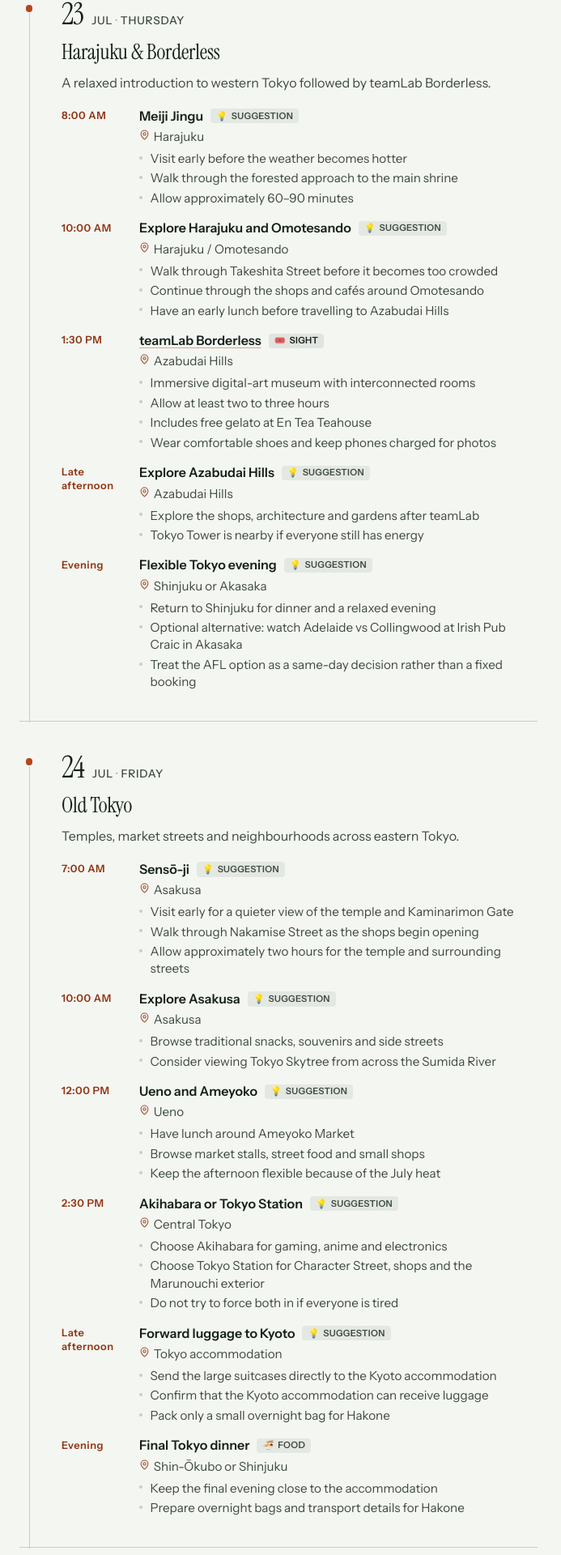
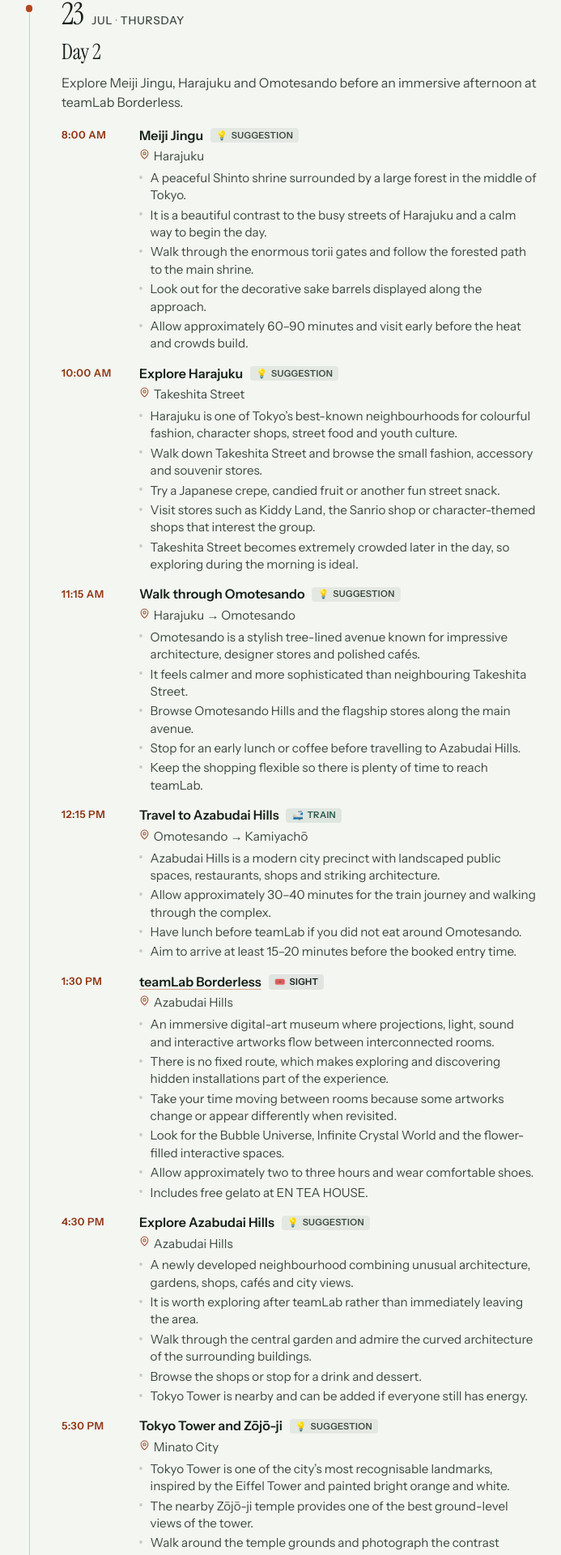
Before and after one commit to kathrynfieg/japan-itinerary-2026, a Vue app: page / in a window 1280 px wide. Shown: the part 3783-5703 px from the top of the page at 81% size, without its empty margins (296-989 px from the left). Built offline with nearby package versions, Linux system fonts and the light colour scheme.

Commit message:
update 23 Jul plans

```diff
--- a/src/data/trip.ts
+++ b/src/data/trip.ts
@@ -262,9 +262,9 @@ export const days: Day[] = [
     id: 'jul-23',
     date: '2026-07-23',
     weekday: 'Thursday',
-    title: 'Harajuku & Borderless',
+    title: 'Day 2',
     summary:
-      'A relaxed introduction to western Tokyo followed by teamLab Borderless.',
+      'Explore Meiji Jingu, Harajuku and Omotesando before an immersive afternoon at teamLab Borderless.',
     activities: [
       {
         time: '8:00 AM',
@@ -272,20 +272,49 @@ export const days: Day[] = [
         place: 'Harajuku',
         type: 'suggestion',
         notes: [
-          'Visit early before the weather becomes hotter',
-          'Walk through the forested approach to the main shrine',
-          'Allow approximately 60–90 minutes',
+          'A peaceful Shinto shrine surrounded by a large forest in the middle of Tokyo.',
+          'It is a beautiful contrast to the busy streets of Harajuku and a calm way to begin the day.',
+          'Walk through the enormous torii gates and follow the forested path to the main shrine.',
+          'Look out for the decorative sake barrels displayed along the approach.',
+          'Allow approximately 60–90 minutes and visit early before the heat and crowds build.',
         ],
       },
       {
         time: '10:00 AM',
-        title: 'Explore Harajuku and Omotesando',
-        place: 'Harajuku / Omotesando',
+        title: 'Explore Harajuku',
+        place: 'Takeshita Street',
         type: 'suggestion',
         notes: [
-          'Walk through Takeshita Street before it becomes too crowded',
-          'Continue through the shops and cafés around Omotesando',
-          'Have an early lunch before travelling to Azabudai Hills',
+          'Harajuku is one of Tokyo’s best-known neighbourhoods for colourful fashion, character shops, street food and youth culture.',
+          'Walk down Takeshita Street and browse the small fashion, accessory and souvenir stores.',
+          'Try a Japanese crepe, candied fruit or another fun street snack.',
+          'Visit stores such as Kiddy Land, the Sanrio shop or character-themed shops that interest the group.',
+          'Takeshita Street becomes extremely crowded later in the day, so exploring during the morning is ideal.',
+        ],
+      },
+      {
+        time: '11:15 AM',
+        title: 'Walk through Omotesando',
+        place: 'Harajuku → Omotesando',
+        type: 'suggestion',
+        notes: [
+          'Omotesando is a stylish tree-lined avenue known for impressive architecture, designer stores and polished cafés.',
+          'It feels calmer and more sophisticated than neighbouring Takeshita Street.',
+          'Browse Omotesando Hills and the flagship stores along the main avenue.',
+          'Stop for an early lunch or coffee before travelling to Azabudai Hills.',
+          'Keep the shopping flexible so there is plenty of time to reach teamLab.',
+        ],
+      },
+      {
+        time: '12:15 PM',
+        title: 'Travel to Azabudai Hills',
+        place: 'Omotesando → Kamiyachō',
+        type: 'train',
+        notes: [
+          'Azabudai Hills is a modern city precinct with landscaped public spaces, restaurants, shops and striking architecture.',
+          'Allow approximately 30–40 minutes for the train journey and walking through the complex.',
+          'Have lunch before teamLab if you did not eat around Omotesando.',
+          'Aim to arrive at least 15–20 minutes before the booked entry time.',
         ],
       },
       {
@@ -294,32 +323,53 @@ export const days: Day[] = [
         place: 'Azabudai Hills',
         type: 'sight',
         notes: [
-          'Immersive digital-art museum with interconnected rooms',
-          'Allow at least two to three hours',
-          'Includes free gelato at En Tea Teahouse',
-          'Wear comfortable shoes and keep phones charged for photos',
+          'An immersive digital-art museum where projections, light, sound and interactive artworks flow between interconnected rooms.',
+          'There is no fixed route, which makes exploring and discovering hidden installations part of the experience.',
+          'Take your time moving between rooms because some artworks change or appear differently when revisited.',
+          'Look for the Bubble Universe, Infinite Crystal World and the flower-filled interactive spaces.',
+          'Allow approximately two to three hours and wear comfortable shoes.',
+          'Includes free gelato at EN TEA HOUSE.',
         ],
         link: 'https://drive.google.com/drive/folders/1oI5JJRNF8hnhqwVSJO8piNBphGoEIBhT?usp=drive_link',
       },
       {
-        time: 'Late afternoon',
+        time: '4:30 PM',
         title: 'Explore Azabudai Hills',
         place: 'Azabudai Hills',
         type: 'suggestion',
         notes: [
-          'Explore the shops, architecture and gardens after teamLab',
-          'Tokyo Tower is nearby if everyone still has energy',
+          'A newly developed neighbourhood combining unusual architecture, gardens, shops, cafés and city views.',
+          'It is worth exploring after teamLab rather than immediately leaving the area.',
+          'Walk through the central garden and admire the curved architecture of the surrounding buildings.',
+          'Browse the shops or stop for a drink and dessert.',
+          'Tokyo Tower is nearby and can be added if everyone still has energy.',
+        ],
+      },
+      {
+        time: '5:30 PM',
+        title: 'Tokyo Tower and Zōjō-ji',
+        place: 'Minato City',
+        type: 'suggestion',
+        notes: [
+          'Tokyo Tower is one of the city’s most recognisable landmarks, inspired by the Eiffel Tower and painted bright orange and white.',
+          'The nearby Zōjō-ji temple provides one of the best ground-level views of the tower.',
+          'Walk around the temple grounds and photograph the contrast between old Tokyo and the modern skyline.',
+          'Going up Tokyo Tower is optional because Shibuya Sky already provides a major observation-deck experience.',
+          'Skip this stop and head back earlier if the group is tired.',
         ],
       },
       {
         time: 'Evening',
-        title: 'Flexible Tokyo evening',
-        place: 'Shinjuku or Akasaka',
-        type: 'suggestion',
+        title: 'Dinner in Shinjuku',
+        place: 'Shinjuku',
+        type: 'food',
         notes: [
-          'Return to Shinjuku for dinner and a relaxed evening',
-          'Optional alternative: watch Adelaide vs Collingwood at Irish Pub Craic in Akasaka',
-          'Treat the AFL option as a same-day decision rather than a fixed booking',
+          'Shinjuku is one of Tokyo’s busiest entertainment districts, filled with restaurants, neon streets, department stores and late-night activity.',
+          'Explore Omoide Yokocho for narrow lantern-lit alleys and small yakitori restaurants.',
+          'Walk through Kabukichō to see the neon signs and the giant Godzilla head above Hotel Gracery.',
+          'Consider ramen, yakitori, Japanese curry or izakaya-style shared dishes for dinner.',
+          'Keep the evening flexible and return to the accommodation whenever the group begins feeling tired.',
+          'Optional alternative: watch Adelaide vs Collingwood at Irish Pub Craic in Akasaka.',
         ],
       },
     ],
```
